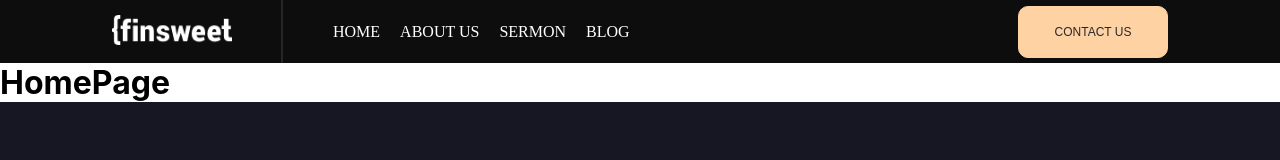
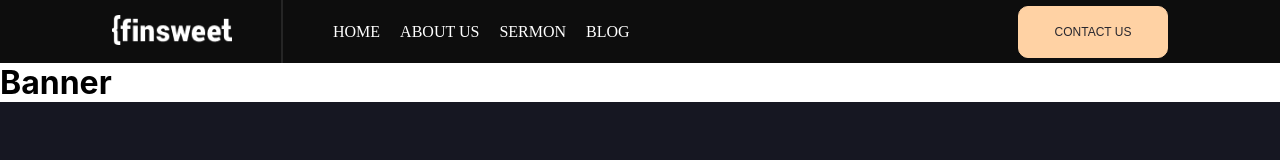
Before and after one commit to otiisaac199/Church-website-NextReact, a Next.js app: page / in a window 1280 px wide. Shown: the top 160 px of the page. Built offline with nearby package versions, Linux system fonts and the light colour scheme.

Commit message:
page routing done

```diff
--- /dev/null
+++ b/Comps/HomePage/Banner.jsx
@@ -0,0 +1,9 @@
+function Banner() {
+  return (
+    <div>
+      <h1>Banner</h1>
+    </div>
+  );
+}
+
+export default Banner;
--- /dev/null
+++ b/Comps/HomePage/HomePage.js
@@ -0,0 +1,12 @@
+import Banner from "./Banner";
+import CompStyles from "../comps.module.css";
+
+function HomePage() {
+  return (
+    <div>
+      <Banner />
+    </div>
+  );
+}
+
+export default HomePage;
--- a/pages/About.jsx
+++ b/pages/About.js
@@ -1,4 +1,5 @@
 import Head from "next/head";
+import AboutPage from "../Comps/AboutPage/AboutPage";
 
 function About() {
   return (
@@ -7,7 +8,7 @@ function About() {
         <title>Church | About</title>
       </Head>
       <div>
-        <h1>About</h1>
+        <AboutPage />
       </div>
     </>
   );
--- a/pages/Blog.jsx
+++ b/pages/Blog.js
@@ -1,4 +1,5 @@
 import Head from "next/head";
+import BlogPage from "../Comps/BlogPage/BlogPage";
 
 function Blog() {
   return (
@@ -7,7 +8,7 @@ function Blog() {
         <title>Church | Blog</title>
       </Head>
       <div>
-        <h1>Blog</h1>
+        <BlogPage />
       </div>
     </>
   );
--- a/pages/Contact.jsx
+++ b/pages/Contact.js
@@ -1,4 +1,5 @@
 import Head from "next/head";
+import ContactPage from "../Comps/ContactPage/ContactPage";
 
 function Contact() {
   return (
@@ -7,7 +8,7 @@ function Contact() {
         <title>Church | Contact</title>
       </Head>
       <div>
-        <h1>Contact</h1>
+        <ContactPage />
       </div>
     </>
   );
--- a/pages/index.jsx
+++ b/pages/index.js
@@ -1,5 +1,6 @@
 import Head from "next/head";
 import Image from "next/image";
+import HomePage from "../Comps/HomePage/HomePage";
 import styles from "../styles/Home.module.css";
 
 export default function Home() {
@@ -9,7 +10,7 @@ export default function Home() {
         <title>Church | Home</title>
       </Head>
       <div>
-        <h1>HomePage</h1>
+        <HomePage />
       </div>
     </>
   );
```
Also changed, not shown: Comps/AboutPage/AboutPage.js (added, +7 -0 lines), Comps/BlogPage/BlogPage.js (added, +7 -0 lines), Comps/ContactPage/ContactPage.js (added, +11 -0 lines), Comps/comps.module.css (added), pages/404.js (renamed from pages/404.jsx).
